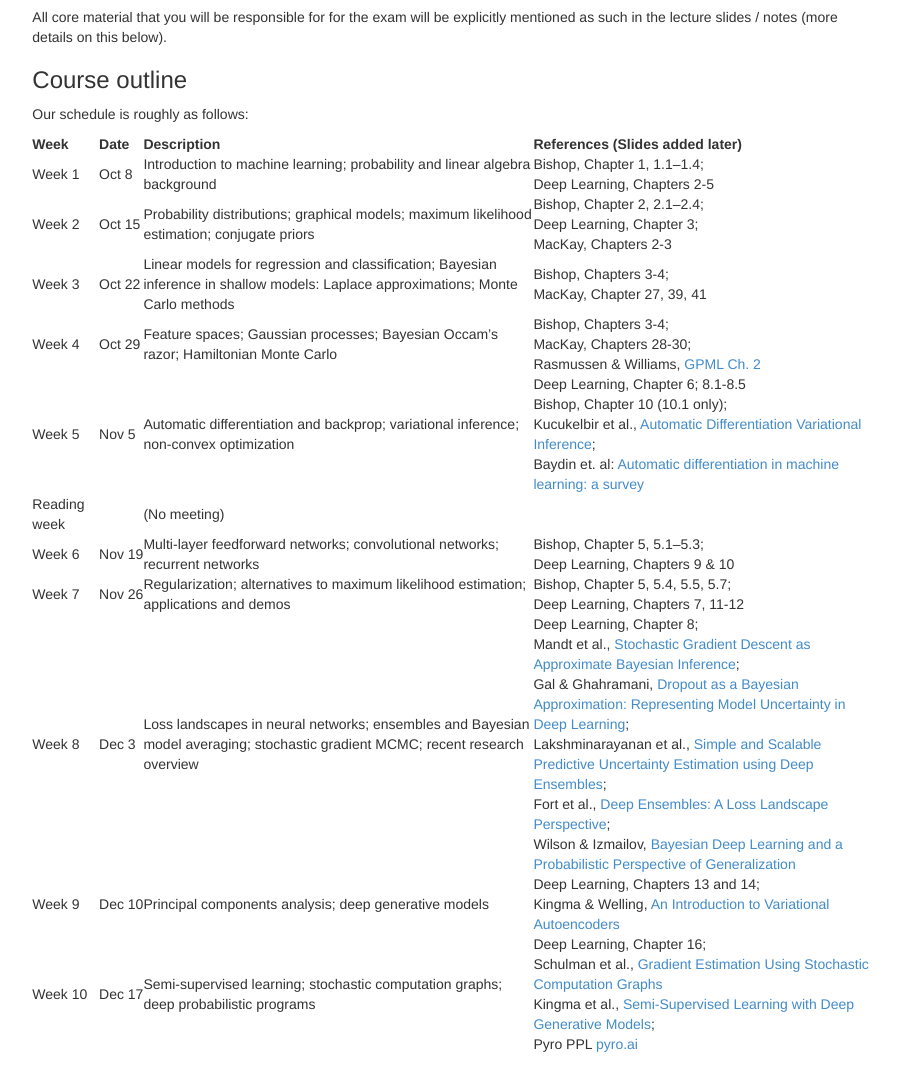
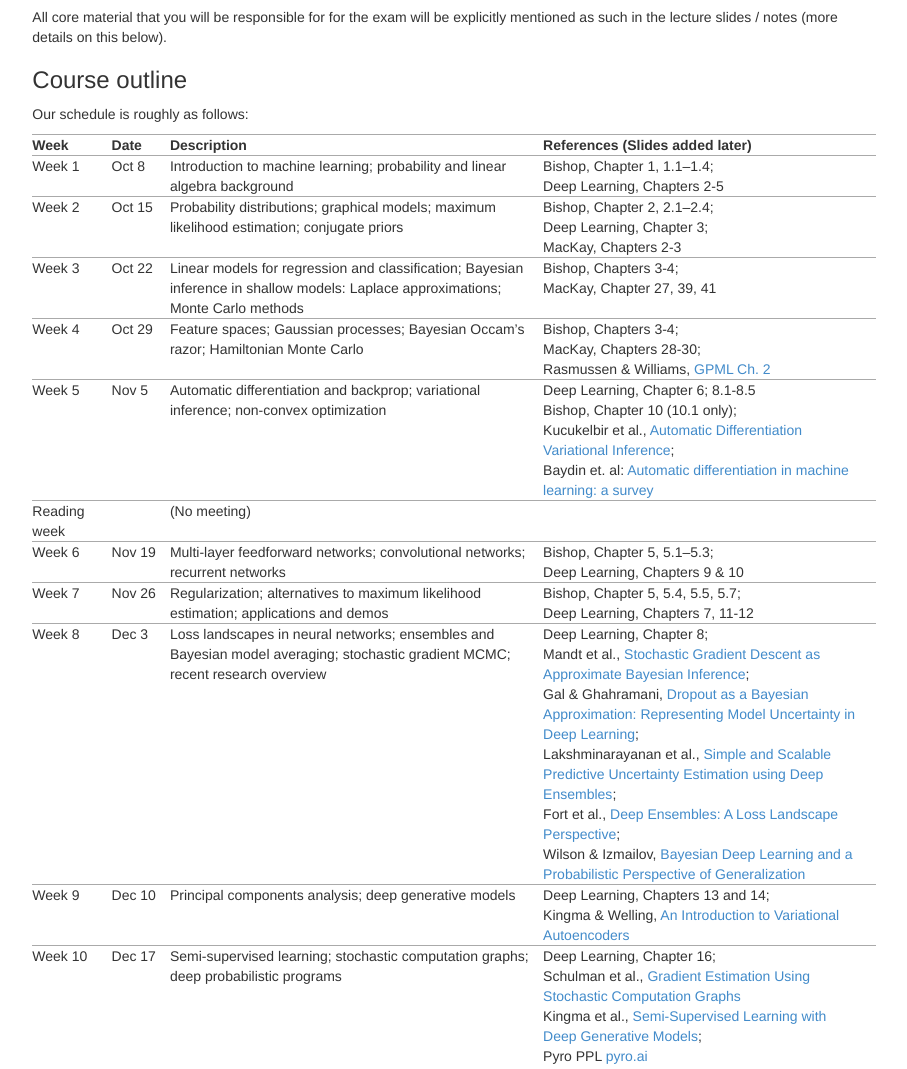
Before and after one commit to tbrx/tbrx.github.io, a plain HTML site: page bdl-syllabus.html in a window 1280 px wide. Shown: the part 1081-2150 px from the top of the page, without its empty margins (186-1093 px from the left). Drawn offline with nearby package versions, Linux system fonts and the light colour scheme.

Commit message:
Table formatting

```diff
--- a/css/non-responsive.css
+++ b/css/non-responsive.css
@@ -8,6 +8,15 @@
 .container {
   width: 970px;
   max-width: none !important;
+}
+
+td {
+  vertical-align: top;
+  padding-right: 1em;
+}
+
+tr {
+  border-top: 1px solid #aaa;
 }
 
 /* Demonstrate the grids */
```
